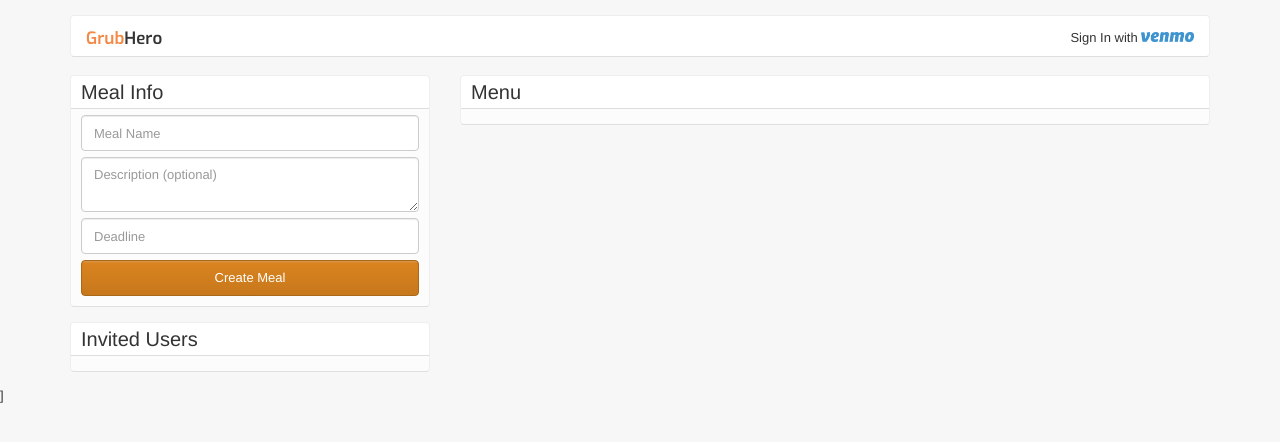
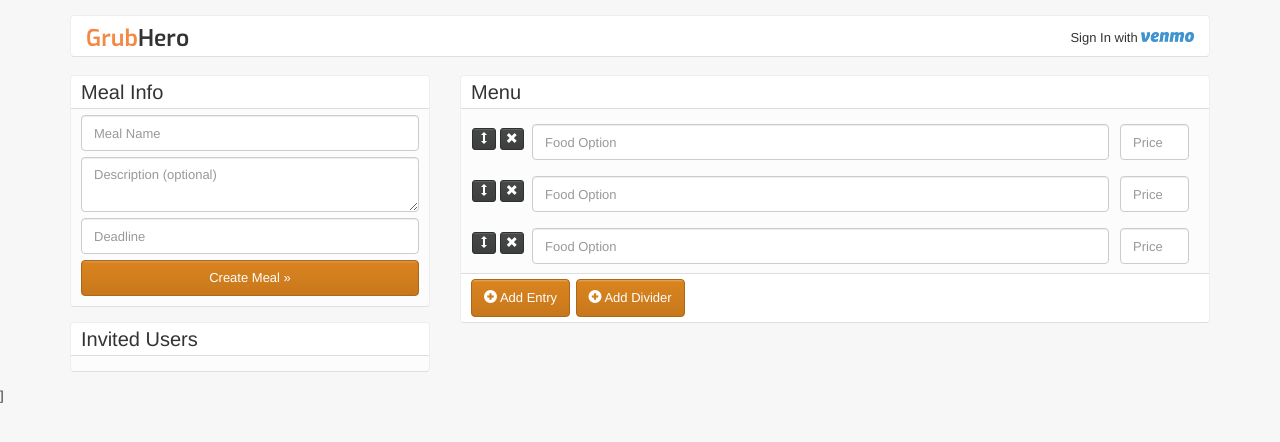
Before and after one commit to aroman/GrubHero, a Python web app: template templates/create_meal.html in a window 1280 px wide. Shown: the top 442 px of the page. Run offline with Jinja, Linux system fonts and the light colour scheme; the template is opened without the code that fills it, so the values that code supplies are empty; some libraries are stand-ins or nearby versions.

Commit message:
Created front-end meal creation form.

```diff
--- a/static/css/site.css
+++ b/static/css/site.css
@@ -8,6 +8,7 @@ body {
   font-family: exo, sans-serif;
   font-weight: 600;
   color: black;
+  font-size: 23px;
 }
 
 .navbar-brand:hover {
@@ -77,4 +78,67 @@ img.nav-avatar {
   font-size: 12px;
   font-weight: normal;
   background-color: #D9531F;
+  white-space: normal;
 }
+
+.entry-row,
+.divider-row {
+  margin: 8px auto;
+  white-space: nowrap;
+  position: relative;
+  width: 100%;
+  table-layout: fixed;
+}
+
+.entry-row td,
+.divider-row td {
+  padding-right: 10px;
+}
+
+.entry-row > *:last-child,
+.divider-row > *:last-child {
+  margin-right: 0;
+}
+
+.divider-row .label-divider {
+  text-align: center;
+  background: #ddd;
+  color: #888;
+  font-size: 10px;
+  font-weight: bold;
+  letter-spacing: 3px;
+  display: block;
+}
+
+.btn-move {
+  cursor: row-resize;
+}
+
+.entry-buttons-cell {
+  width: 60px;
+}
+
+.entry-name-cell,
+.entry-divider-cell {
+  width: auto;
+}
+
+.entry-price-cell {
+  width: 80px;
+}
+
+.menu-controls {
+  font-size: 20px;
+  margin-bottom: -10px;
+  border-top: solid 1px #ddd;
+  margin-top: 5px;
+  padding-top: 5px;
+  margin-left: -10px;
+  margin-right: -10px;
+  padding-left: 10px;
+  padding-right: 10px;
+  background-color: #fff;
+  padding-bottom: 5px;
+  border-bottom-left-radius: 4px;
+  border-bottom-right-radius: 4px;
+}
--- a/templates/create_meal.html
+++ b/templates/create_meal.html
@@ -5,34 +5,143 @@
 {% block content %}
   <form id="meal-form" method="post">
     <div class="row">
-      <div class="col-xs-4">
+      <div class="col-sm-4 col-xs-12">
         <div class="mh-block">
           <h1>Meal Info</h1>
           {% if errors.name %}<div class="label label-danger">{{ errors.name }}</div>{% endif %}
           <input id="meal-name" type="text" name="name" class="form-control" placeholder="Meal Name" value="{{ form_data.name }}" />
           <textarea id="meal-description" placeholder="Description (optional)" class="form-control" name="description">{{ form_data.description }}</textarea>
           {% if errors.deadline %}<div class="label label-danger">{{ errors.deadline }}</div>{% endif %}
-          <input id="meal-deadline" type="text" name="deadline" class="form-control" placeholder="Deadline" value="{{ form_data.deadline.strftime(JQUERY_TIME_FORMAT) }}" />
-          <input id="btn-submit" type="submit" value="Create Meal" class="form-control btn btn-danger" />
+          <input id="meal-deadline" type="text" name="deadline" class="form-control" placeholder="Deadline" value="{{ form_data.deadline.strftime(JQUERY_TIME_FORMAT) if form_data.deadline else "" }}" />
+          <input id="btn-submit" type="submit" value="Create Meal &raquo;" class="form-control btn btn-danger" />
         </div>
         <div class="mh-block">
           <h1>Invited Users</h1>
           {% if errors.users %}<div class="label label-danger">{{ errors.users }}</div>{% endif %}
         </div>
       </div>
-      <div class="col-xs-8">
+      <div class="col-sm-8 col-xs-12">
         <div class="mh-block">
           <h1>Menu</h1>
           {% if errors.menu %}<div class="label label-danger">{{ errors.menu }}</div>{% endif %}
+          <div id="menu-entry-container"></div>
+          <div class="menu-controls">
+            <a class="btn btn-danger" onclick="addEntry(); return false;"><span class="glyphicon glyphicon-plus-sign"></span> Add Entry</a>
+            <a class="btn btn-danger" onclick="addDivider(); return false;"><span class="glyphicon glyphicon-plus-sign"></span> Add Divider</a>
+          </div>
         </div>
       </div>
     </div>
+    <input type="hidden" name="menu" />
+    <input type="hidden" name="users" />
   </form>
+
+  <script type="text/template" id="entry-template">
+    <table class="entry-row">
+      <tr>
+        <td class="entry-buttons-cell">
+          <a onclick="return false;" class="btn btn-default btn-xs btn-move"><span class="glyphicon glyphicon-resize-vertical"></span></a>
+          <a onclick="removeRow(this); return false;" class="btn btn-default btn-xs"><span class="glyphicon glyphicon-remove"></span></a>
+        </td>
+        <td class="entry-name-cell">
+          <input type="text" onchange="updateMenuData()" class="form-control entry-name" placeholder="Food Option">
+        </td>
+        <td class="entry-price-cell">
+          <input type="text" onfocus="this.select()"  onmouseup="return false" onchange="updateMenuData()" class="form-control entry-price" placeholder="Price">
+        </td>
+      </tr>
+    </table>
+  </script>
+
+  <script type="text/template" id="divider-template">
+    <table class="divider-row">
+      <tr>
+        <td class="entry-buttons-cell">
+          <a onclick="return false;" class="btn btn-default btn-xs btn-move"><span class="glyphicon glyphicon-resize-vertical"></span></a>
+          <a onclick="removeRow(this); return false;" class="btn btn-default btn-xs"><span class="glyphicon glyphicon-remove"></span></a>
+        </td>
+        <td class="entry-divider-cell">
+          <div class="label label-default label-divider">divider</div>
+        </td>
+      </tr>
+    </table>
+  </script>
 {% endblock %}
 
 {% block javascript %}
-  $('#meal-deadline').datetimepicker({
-    controlType: 'select',
-    timeFormat: "hh:mm tt"
-  });
+  $(function() {
+    var $entryContainer = $("#menu-entry-container");
+    var $entryTemplate = $("#entry-template");
+    var $dividerTemplate = $("#divider-template");
+
+    window.addEntry = function() {
+      $entryContainer.append($entryTemplate.html());
+      updateMenuData();
+    }
+
+    window.addDivider = function() {
+      $entryContainer.append($dividerTemplate.html());
+      updateMenuData();
+    }
+
+    window.removeRow = function(button) {
+      $(button).parent().parent().parent().parent().remove();
+      updateMenuData();
+    }
+
+    window.updateMenuData = function() {
+      $(".entry-price").each(function() {
+        var val = parseFloat($(this).val().replace(/[^\d.-]/g,''));
+        if (isNaN(val))
+          $(this).val('');
+        else
+          $(this).val("$" + val.toFixed(2));
+      });
+
+      menu_data = [];
+
+      var count = 0;
+      $entryContainer.find(">*").each(function() {
+        if ($(this).hasClass("entry-row")) {
+          var price = parseFloat($(this).find(".entry-price").val());
+          if (price) price = price.replace(/[^\d.-]/g,'');
+          menu_data.push({
+            "type": "entry",
+            "name": $(this).find(".entry-name").val(),
+            "price": price,
+            "order": count++
+          });
+        } else if ($(this).hasClass("divider-row")) {
+          menu_data.push({
+            "type": "divider",
+            "order": count++
+          });
+        }
+      });
+
+      $("input[name=menu]").val(JSON.stringify(menu_data));
+    }
+
+    function formatPrice() {
+      var s = number.toString();
+
+    }
+
+    for (var i = 0; i < 3; i++) addEntry();
+
+    $entryContainer.sortable({
+      //placeholder: "rubric-constructor-placeholder cat-placeholder",
+      forcePlaceholderSize: true,
+      handle: ".btn-move",
+      //items: "div[data-category-virtual=false]",
+      stop: function(event, ui) {
+        updateMenuData();
+      }
+    });
+
+    $('#meal-deadline').datetimepicker({
+      controlType: 'select',
+      timeFormat: "hh:mm tt"
+    });
+  })
 {% endblock %}
```
